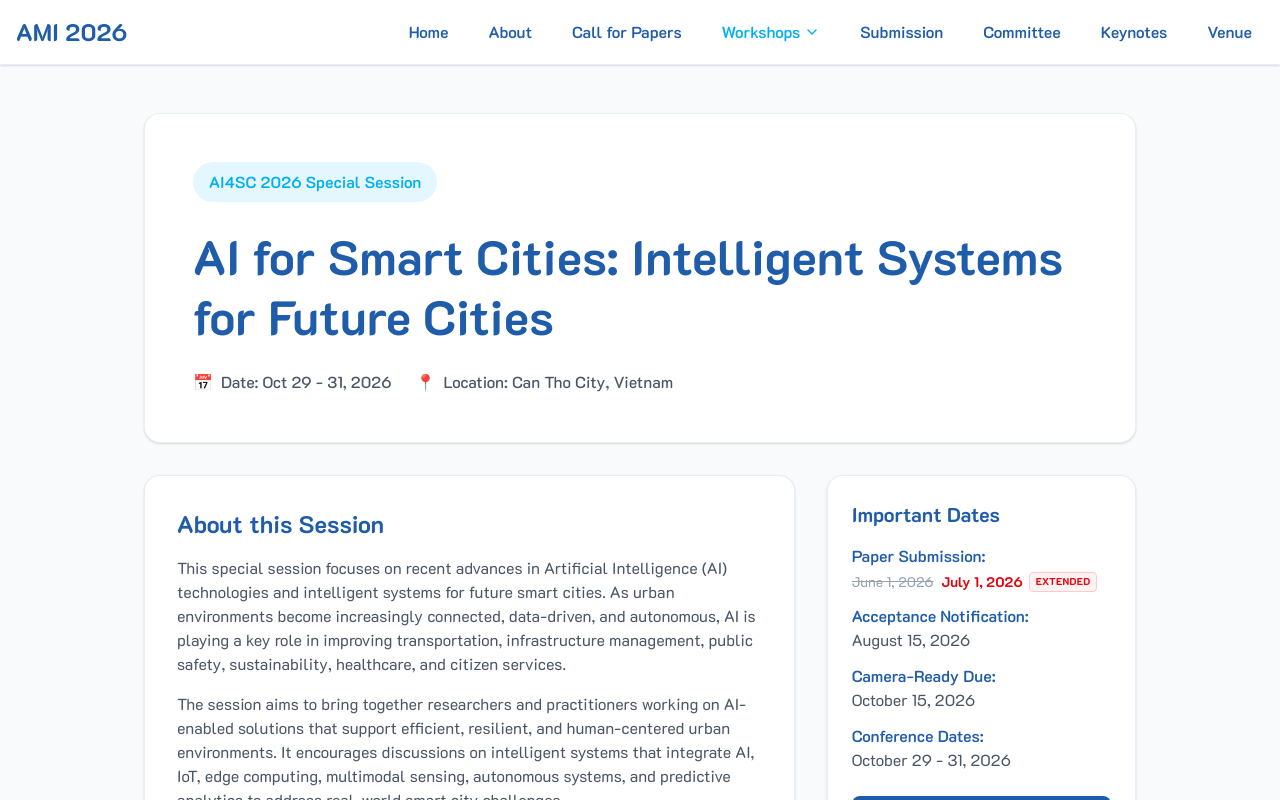
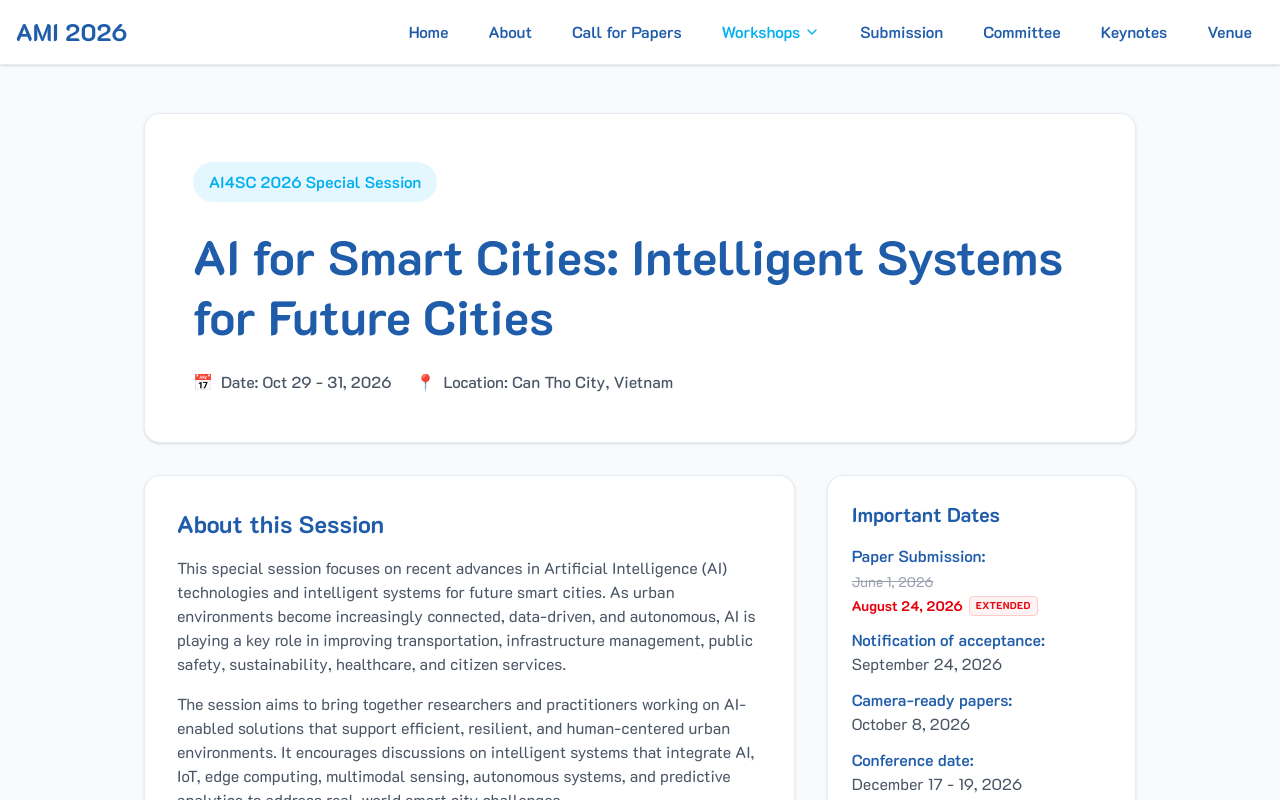
Before and after one commit to ami-pakdd/ctu-ami2026, a Next.js app: page /2026/workshops/ai4sc in a window 1280 px wide. Shown: the top 800 px of the page. Built offline with nearby package versions, Linux system fonts and the light colour scheme.

Commit message:
update: revise workshop deadlines and committee roles for clarity

```diff
--- a/src/app/cfp/page.tsx
+++ b/src/app/cfp/page.tsx
@@ -74,16 +74,16 @@ export default function CFPPage() {
               <span className="inline-flex flex-wrap items-center gap-x-2 gap-y-1 text-base">
                 <span className="line-through text-gray-400 whitespace-nowrap">June 1, 2026</span>
                 <span className="flex items-center gap-1.5 whitespace-nowrap">
-                  <span className="text-red-600 font-bold">July 1, 2026</span>
+                  <span className="text-red-600 font-bold">August 24, 2026</span>
                   <span className="bg-red-50 text-red-600 text-[10px] font-extrabold px-1.5 py-0.5 rounded border border-red-200 uppercase tracking-wide animate-pulse">
                     Extended
                   </span>
                 </span>
               </span>
             </li>
-            <li><strong>Acceptance notification:</strong> August 15, 2026</li>
-            <li><strong>Camera-ready papers due:</strong> October 15, 2026</li>
-            <li><strong>Conference dates:</strong> October 29–31, 2026</li>
+            <li><strong>Acceptance notification:</strong> September 24, 2026</li>
+            <li><strong>Camera-ready papers due:</strong> October 8, 2026</li>
+            <li><strong>Conference dates:</strong> December 17-19, 2026</li>
           </ul>
           <p className="mt-3 text-sm text-gray-600">
             All deadlines are firm and follow the Anywhere on Earth (AoE) convention.
--- a/src/app/workshops/aai-26/page.tsx
+++ b/src/app/workshops/aai-26/page.tsx
@@ -106,7 +106,7 @@ export default function WorkshopAAI26Page() {
                       June 1, 2026
                     </span>
                     <div className="flex items-center gap-1.5 whitespace-nowrap">
-                      <span className="text-red-600 font-bold">July 1, 2026</span>
+                      <span className="text-red-600 font-bold">August 24, 2026</span>
                       <span className="bg-red-50 text-red-600 text-[10px] font-extrabold px-1.5 py-0.5 rounded border border-red-200 uppercase tracking-wide animate-pulse">
                         Extended
                       </span>
@@ -115,15 +115,15 @@ export default function WorkshopAAI26Page() {
                 </li>
                 <li className="flex flex-col">
                   <span className="font-semibold text-ctu-blue">Notification of acceptance:</span>
-                  <span>August 15, 2026</span>
+                  <span>September 24, 2026</span>
                 </li>
                 <li className="flex flex-col">
                   <span className="font-semibold text-ctu-blue">Camera-ready papers:</span>
-                  <span>October 15, 2026</span>
+                  <span>October 8, 2026</span>
                 </li>
                 <li className="flex flex-col">
                   <span className="font-semibold text-ctu-blue">Conference date:</span>
-                  <span>October 29 - 31, 2026</span>
+                  <span>December 17 - 19, 2026</span>
                 </li>
               </ul>
               {/* Submission Button Added Here */}
--- a/src/app/workshops/ai4sc/page.tsx
+++ b/src/app/workshops/ai4sc/page.tsx
@@ -141,7 +141,7 @@ export default function WorkshopAI4SCPage() {
                       June 1, 2026
                     </span>
                     <div className="flex items-center gap-1.5 whitespace-nowrap">
-                      <span className="text-red-600 font-bold">July 1, 2026</span>
+                      <span className="text-red-600 font-bold">August 24, 2026</span>
                       <span className="bg-red-50 text-red-600 text-[10px] font-extrabold px-1.5 py-0.5 rounded border border-red-200 uppercase tracking-wide animate-pulse">
                         Extended
                       </span>
@@ -149,16 +149,16 @@ export default function WorkshopAI4SCPage() {
                   </div>
                 </li>
                 <li className="flex flex-col">
-                  <span className="font-semibold text-ctu-blue">Acceptance Notification:</span>
-                  <span>August 15, 2026</span>
+                  <span className="font-semibold text-ctu-blue">Notification of acceptance:</span>
+                  <span>September 24, 2026</span>
                 </li>
                 <li className="flex flex-col">
-                  <span className="font-semibold text-ctu-blue">Camera-Ready Due:</span>
-                  <span>October 15, 2026</span>
+                  <span className="font-semibold text-ctu-blue">Camera-ready papers:</span>
+                  <span>October 8, 2026</span>
                 </li>
                 <li className="flex flex-col">
-                  <span className="font-semibold text-ctu-blue">Conference Dates:</span>
-                  <span>October 29 - 31, 2026</span>
+                  <span className="font-semibold text-ctu-blue">Conference date:</span>
+                  <span>December 17 - 19, 2026</span>
                 </li>
               </ul>
               {/* Submission Button */}
--- a/src/app/workshops/keis-2026/page.tsx
+++ b/src/app/workshops/keis-2026/page.tsx
@@ -95,7 +95,7 @@ export default function WorkshopKEIS2026Page() {
                       June 1, 2026
                     </span>
                     <div className="flex items-center gap-1.5 whitespace-nowrap">
-                      <span className="text-red-600 font-bold">July 1, 2026</span>
+                      <span className="text-red-600 font-bold">August 24, 2026</span>
                       <span className="bg-red-50 text-red-600 text-[10px] font-extrabold px-1.5 py-0.5 rounded border border-red-200 uppercase tracking-wide animate-pulse">
                         Extended
                       </span>
@@ -103,16 +103,16 @@ export default function WorkshopKEIS2026Page() {
                   </div>
                 </li>
                 <li className="flex flex-col">
-                  <span className="font-semibold text-ctu-blue">Acceptance Notification:</span>
-                  <span>August 15, 2026</span>
+                  <span className="font-semibold text-ctu-blue">Notification of acceptance:</span>
+                  <span>September 24, 2026</span>
                 </li>
                 <li className="flex flex-col">
-                  <span className="font-semibold text-ctu-blue">Camera-Ready Due:</span>
-                  <span>October 15, 2026</span>
+                  <span className="font-semibold text-ctu-blue">Camera-ready papers:</span>
+                  <span>October 8, 2026</span>
                 </li>
                 <li className="flex flex-col">
-                  <span className="font-semibold text-ctu-blue">Workshop Dates:</span>
-                  <span>October 29 - 31, 2026</span>
+                  <span className="font-semibold text-ctu-blue">Conference date:</span>
+                  <span>December 17 - 19, 2026</span>
                 </li>
               </ul>
               {/* Submission Button */}
--- a/src/app/workshops/mfall-ami/page.tsx
+++ b/src/app/workshops/mfall-ami/page.tsx
@@ -95,7 +95,7 @@ export default function WorkshopMFALLPage() {
                       June 1, 2026
                     </span>
                     <div className="flex items-center gap-1.5 whitespace-nowrap">
-                      <span className="text-red-600 font-bold">July 1, 2026</span>
+                      <span className="text-red-600 font-bold">August 24, 2026</span>
                       <span className="bg-red-50 text-red-600 text-[10px] font-extrabold px-1.5 py-0.5 rounded border border-red-200 uppercase tracking-wide animate-pulse">
                         Extended
                       </span>
@@ -103,16 +103,16 @@ export default function WorkshopMFALLPage() {
                   </div>
                 </li>
                 <li className="flex flex-col">
-                  <span className="font-semibold text-ctu-blue">Acceptance Notification:</span>
-                  <span>August 15, 2026</span>
+                  <span className="font-semibold text-ctu-blue">Notification of acceptance:</span>
+                  <span>September 24, 2026</span>
                 </li>
                 <li className="flex flex-col">
-                  <span className="font-semibold text-ctu-blue">Camera-Ready Due:</span>
-                  <span>October 15, 2026</span>
+                  <span className="font-semibold text-ctu-blue">Camera-ready papers:</span>
+                  <span>October 8, 2026</span>
                 </li>
                 <li className="flex flex-col">
-                  <span className="font-semibold text-ctu-blue">Conference Dates:</span>
-                  <span>October 29-31, 2026</span>
+                  <span className="font-semibold text-ctu-blue">Conference date:</span>
+                  <span>December 17 - 19, 2026</span>
                 </li>
               </ul>
               <a href="https://cmt3.research.microsoft.com/AMI2026" target="_blank" rel="noreferrer" className="block">
--- a/src/app/workshops/qai-sagin/page.tsx
+++ b/src/app/workshops/qai-sagin/page.tsx
@@ -107,7 +107,7 @@ export default function WorkshopQAISAGINPage() {
                       June 1, 2026
                     </span>
                     <div className="flex items-center gap-1.5 whitespace-nowrap">
-                      <span className="text-red-600 font-bold">July 1, 2026</span>
+                      <span className="text-red-600 font-bold">August 24, 2026</span>
                       <span className="bg-red-50 text-red-600 text-[10px] font-extrabold px-1.5 py-0.5 rounded border border-red-200 uppercase tracking-wide animate-pulse">
                         Extended
                       </span>
@@ -115,16 +115,16 @@ export default function WorkshopQAISAGINPage() {
                   </div>
                 </li>
                 <li className="flex flex-col">
-                  <span className="font-semibold text-ctu-blue">Acceptance Notification:</span>
-                  <span>August 15, 2026</span>
+                  <span className="font-semibold text-ctu-blue">Notification of acceptance:</span>
+                  <span>September 24, 2026</span>
                 </li>
                 <li className="flex flex-col">
-                  <span className="font-semibold text-ctu-blue">Camera-Ready Due:</span>
-                  <span>October 15, 2026</span>
+                  <span className="font-semibold text-ctu-blue">Camera-ready papers:</span>
+                  <span>October 8, 2026</span>
                 </li>
                 <li className="flex flex-col">
-                  <span className="font-semibold text-ctu-blue">Workshop Dates:</span>
-                  <span>October 29 - 31, 2026</span>
+                  <span className="font-semibold text-ctu-blue">Conference date:</span>
+                  <span>December 17 - 19, 2026</span>
                 </li>
               </ul>
               {/* Submission Button */}
--- a/src/components/sections/DatesSection.jsx
+++ b/src/components/sections/DatesSection.jsx
@@ -4,15 +4,15 @@ export default function DatesSection() {
   const dates = [
     {
       event: 'Paper Submission Deadline',
-      date: 'July 1, 2026',
+      date: 'August 24, 2026',
       originalDate: 'June 1, 2026',
       isExtended: true
     },
-    { event: 'Acceptance Notification', date: 'August 15, 2026' },
-    { event: 'Camera-Ready Papers Due', date: 'October 15, 2026' },
+    { event: 'Acceptance Notification', date: 'September 24, 2026' },
+    { event: 'Camera-Ready Papers Due', date: 'October 8, 2026' },
     {
       event: 'Conference Dates',
-      date: 'October 29–31, 2026',
+      date: 'December 17-19, 2026',
       highlight: true,
     },
   ]
@@ -79,11 +79,11 @@ export default function DatesSection() {
 
           {/* Countdown to submission deadline - Đã đổi Target sang 2026-07-01 */}
           <div className="mt-8">
-            <Countdown targetDate="2026-07-01T23:59:59Z" />
+            <Countdown targetDate="2026-08-24T23:59:59Z" />
             <div className="mt-2 text-sm text-ctu-blue/70 text-center flex flex-wrap items-center justify-center gap-x-1 gap-y-0.5">
               <span>Submission deadline:</span>
               <span className="line-through text-gray-400">June 1, 2026</span>
-              <span className="text-red-600 font-semibold">July 1, 2026</span>
+              <span className="text-red-600 font-semibold">August 24, 2026</span>
               <span>at 23:59 (Anywhere on Earth)</span>
             </div>
           </div>
```
Also changed, not shown: src/app/committee/page.tsx (+11 -27 lines).
